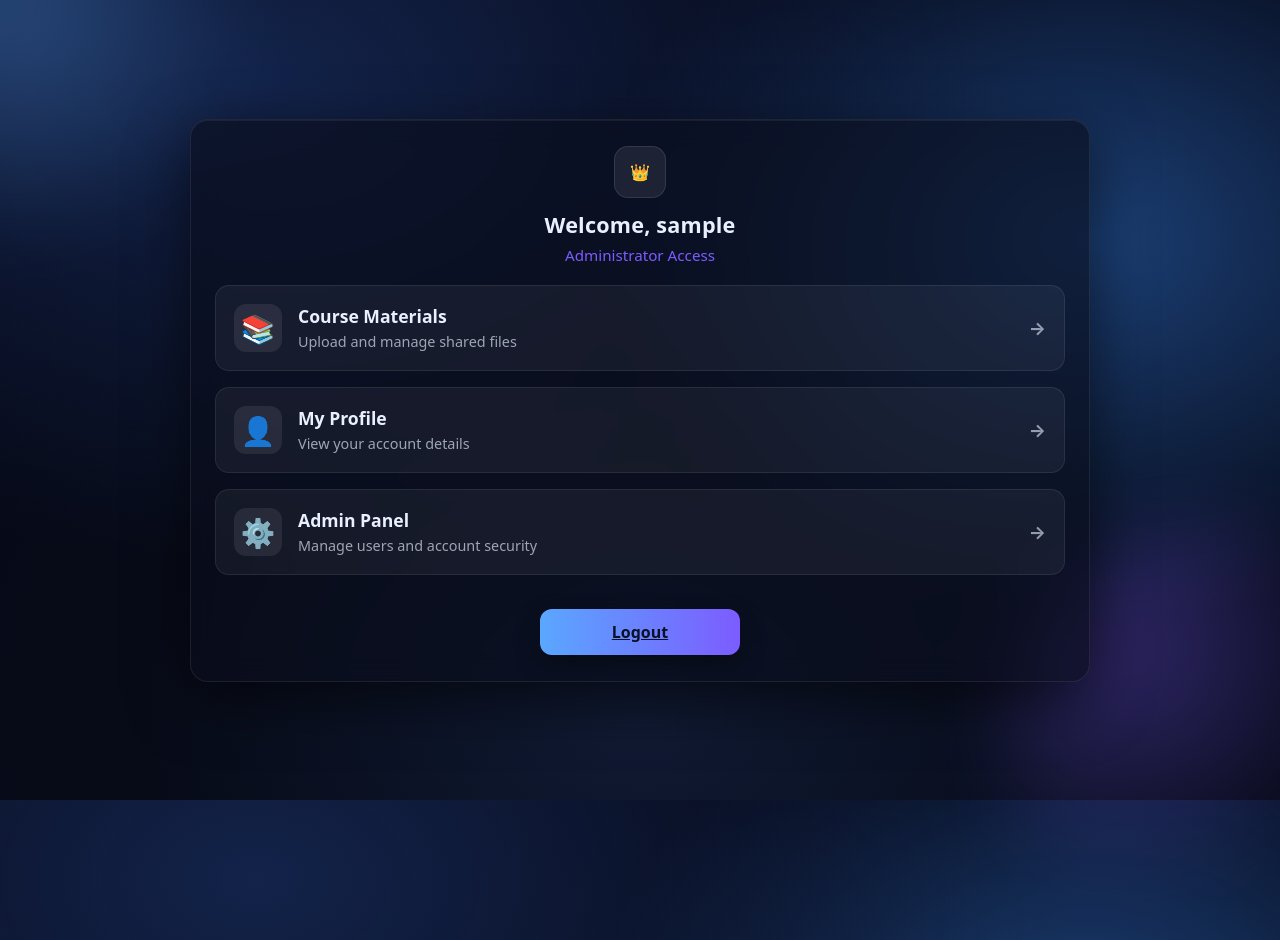
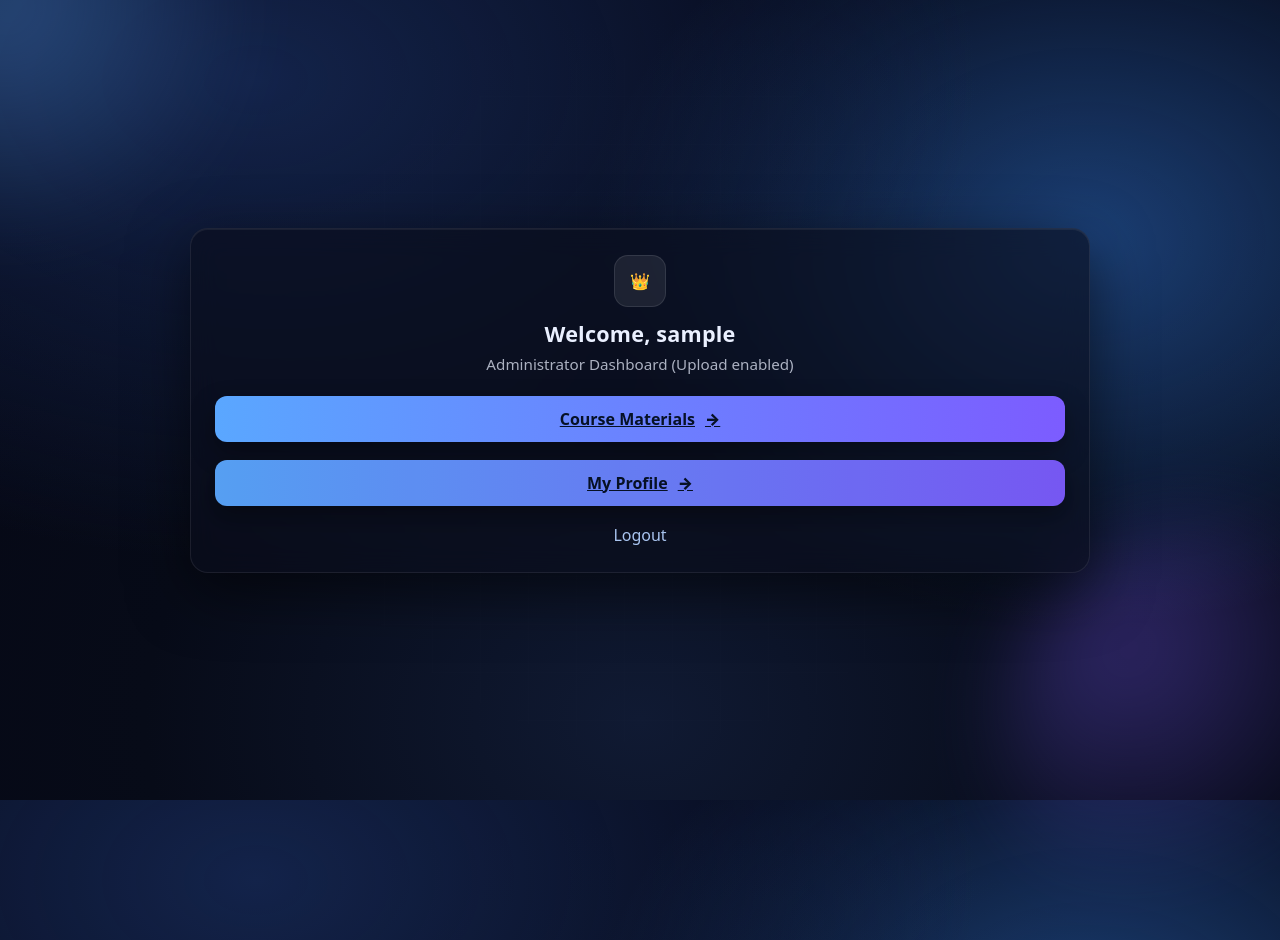
Before and after one commit to EnglishEdu28/TheEngEdu28, a Flask app: page /dashboard in a window 1280 px wide; the page is wider, and only the part inside the window is pictured. Run offline with Flask 3, Linux system fonts and the light colour scheme; the visitor is signed in with stand-in values (Sample User, id 1).

Commit message:
Update dashboard.html

```diff
--- a/templates/dashboard.html
+++ b/templates/dashboard.html
@@ -9,73 +9,34 @@
 <body>
 
 <main class="page">
-
   <section class="auth-card" style="max-width: 900px;">
 
     <header class="auth-header">
       <div class="logo-badge">
+        {% if session.get("is_admin") %}👑{% else %}🎓{% endif %}
+      </div>
+      <h1>Welcome, {{ username }}</h1>
+      <p>
         {% if session.get("is_admin") %}
-          👑
+          Administrator Dashboard (Upload enabled)
         {% else %}
-          🎓
+          Student Dashboard (Download only)
         {% endif %}
-      </div>
-
-      <h1>Welcome, {{ username }}</h1>
-
-      {% if session.get("is_admin") %}
-        <p style="color: #7c5cff;">Administrator Access</p>
-      {% else %}
-        <p>Student Dashboard</p>
-      {% endif %}
+      </p>
     </header>
 
-    <div style="display: grid; gap: 16px; margin-top: 20px;">
-
-      <!-- Course Files -->
-      <a href="{{ url_for('files') }}" class="dashboard-card">
-        <div class="card-icon">📚</div>
-        <div>
-          <h3>Course Materials</h3>
-          <p>
-            {% if session.get("is_admin") %}
-              Upload and manage shared files
-            {% else %}
-              Download available course files
-            {% endif %}
-          </p>
-        </div>
-        <span class="card-arrow">→</span>
+    <div style="display:grid; gap:14px; margin-top:18px;">
+      <a href="{{ url_for('files') }}" class="btn">
+        Course Materials <span class="btn-arrow">→</span>
       </a>
 
-      <!-- Profile -->
-      <a href="{{ url_for('profile') }}" class="dashboard-card">
-        <div class="card-icon">👤</div>
-        <div>
-          <h3>My Profile</h3>
-          <p>View your account details</p>
-        </div>
-        <span class="card-arrow">→</span>
+      <a href="{{ url_for('profile') }}" class="btn" style="filter: brightness(0.95);">
+        My Profile <span class="btn-arrow">→</span>
       </a>
-
-      {% if session.get("is_admin") %}
-      <!-- Admin Panel -->
-      <a href="{{ url_for('admin_panel') }}" class="dashboard-card">
-        <div class="card-icon">⚙️</div>
-        <div>
-          <h3>Admin Panel</h3>
-          <p>Manage users and account security</p>
-        </div>
-        <span class="card-arrow">→</span>
-      </a>
-      {% endif %}
-
     </div>
 
-    <div style="margin-top: 30px; text-align: center;">
-      <a href="{{ url_for('logout') }}" class="btn" style="max-width: 200px;">
-        Logout
-      </a>
+    <div style="margin-top: 18px; text-align:center;">
+      <a href="{{ url_for('logout') }}" class="link">Logout</a>
     </div>
 
   </section>
@@ -83,59 +44,7 @@
   <div class="bg-orb orb-1"></div>
   <div class="bg-orb orb-2"></div>
   <div class="bg-grid"></div>
-
 </main>
-
-<style>
-/* Dashboard Cards */
-.dashboard-card {
-  display: flex;
-  align-items: center;
-  gap: 16px;
-  padding: 18px;
-  border-radius: 14px;
-  background: rgba(255,255,255,0.05);
-  border: 1px solid rgba(255,255,255,0.08);
-  text-decoration: none;
-  color: #eaf0ff;
-  transition: all 0.2s ease;
-  position: relative;
-}
-
-.dashboard-card:hover {
-  transform: translateY(-3px);
-  border-color: rgba(90,167,255,0.6);
-  box-shadow: 0 8px 30px rgba(0,0,0,0.4);
-}
-
-.card-icon {
-  font-size: 28px;
-  width: 48px;
-  height: 48px;
-  display: grid;
-  place-items: center;
-  background: rgba(255,255,255,0.08);
-  border-radius: 12px;
-}
-
-.dashboard-card h3 {
-  margin: 0;
-  font-size: 1.1rem;
-}
-
-.dashboard-card p {
-  margin: 4px 0 0;
-  font-size: 0.9rem;
-  color: rgba(234,240,255,0.65);
-}
-
-.card-arrow {
-  margin-left: auto;
-  font-weight: bold;
-  font-size: 18px;
-  opacity: 0.6;
-}
-</style>
 
 </body>
 </html>
```
